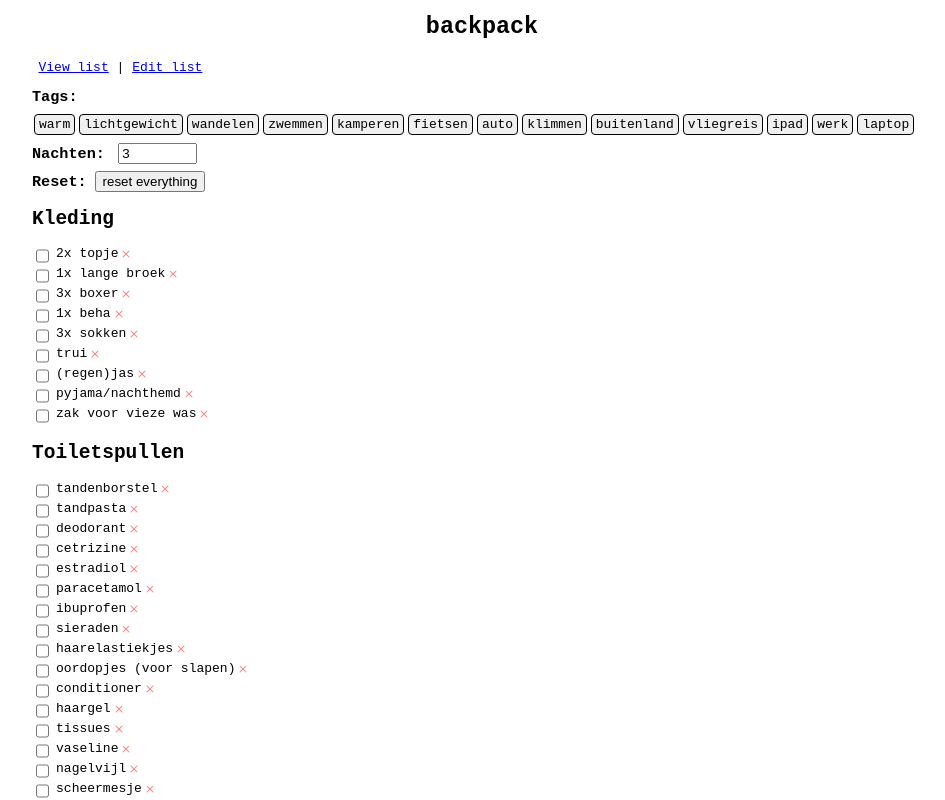
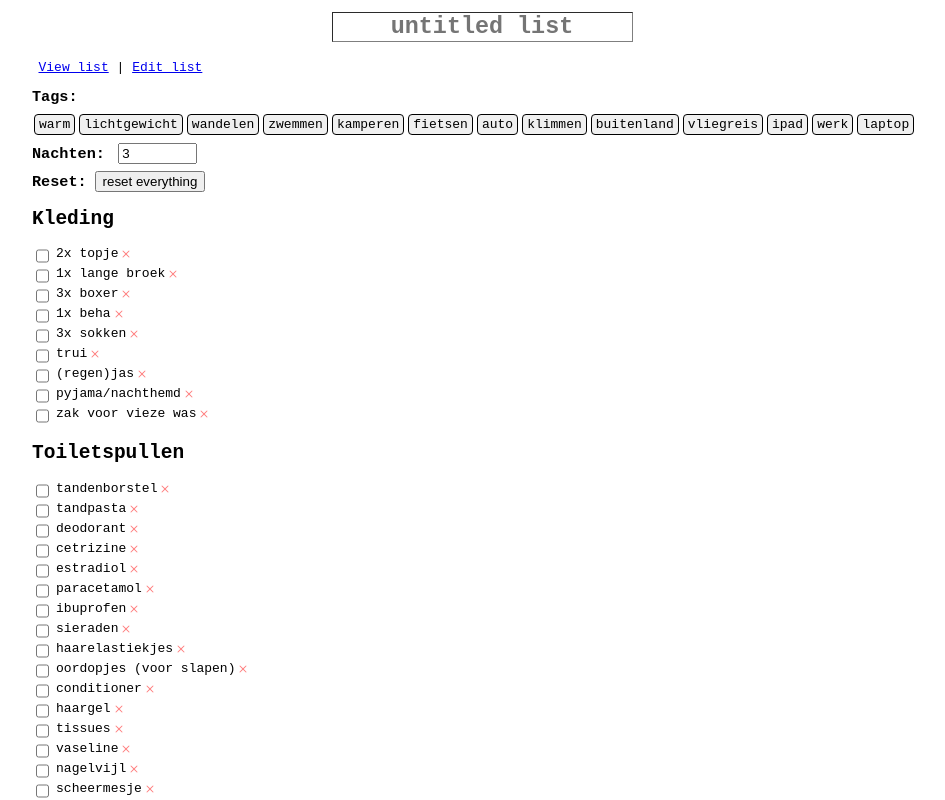
Before and after one commit to dsprenkels/backpack, a React (Vite) app: page / in a window 1280 px wide. Shown: the top 800 px of the page, without its empty margins (158-1103 px from the left). Built offline with nearby package versions, Linux system fonts and the light colour scheme.

Commit message:
Make editability of header more explicit

```diff
--- a/src/BringListView.css
+++ b/src/BringListView.css
@@ -15,7 +15,7 @@
   font-family: inherit;
 }
 
-.BringListView-headerInput:hover {
+.BringListView-headerInputEmpty {
   border-color: rgba(127, 127, 127, 255);
 }
 
--- a/src/Layout.tsx
+++ b/src/Layout.tsx
@@ -7,13 +7,17 @@ export function Header(props: {
     setHeader: (header: string) => void,
 }) {
     const inputFieldGrowPadding = 2
-
+    let className = ["BringListView-headerInput"]
+    if (props.header == "") {
+        className.push("BringListView-headerInputEmpty")
+    }
     return (
         <header className="BringListView-header">
             <input
-                className="BringListView-headerInput"
+                className={className.join(" ")}
                 size={clamp(20, props.header.length + inputFieldGrowPadding, 50)}
                 value={props.header}
+                placeholder="untitled list"
                 onChange={(event) => props.setHeader(event.target.value)}
             />
         </header>
--- a/src/store.ts
+++ b/src/store.ts
@@ -105,7 +105,7 @@ export function saveNights(nights: number) {
 }
 
 export function loadHeader(): string {
-    let defaultHeader = "backpack"
+    let defaultHeader = ""
     let json = localStorage.getItem(LOCALSTORAGE_HEADER)
     if (json === null) {
         return defaultHeader
```
